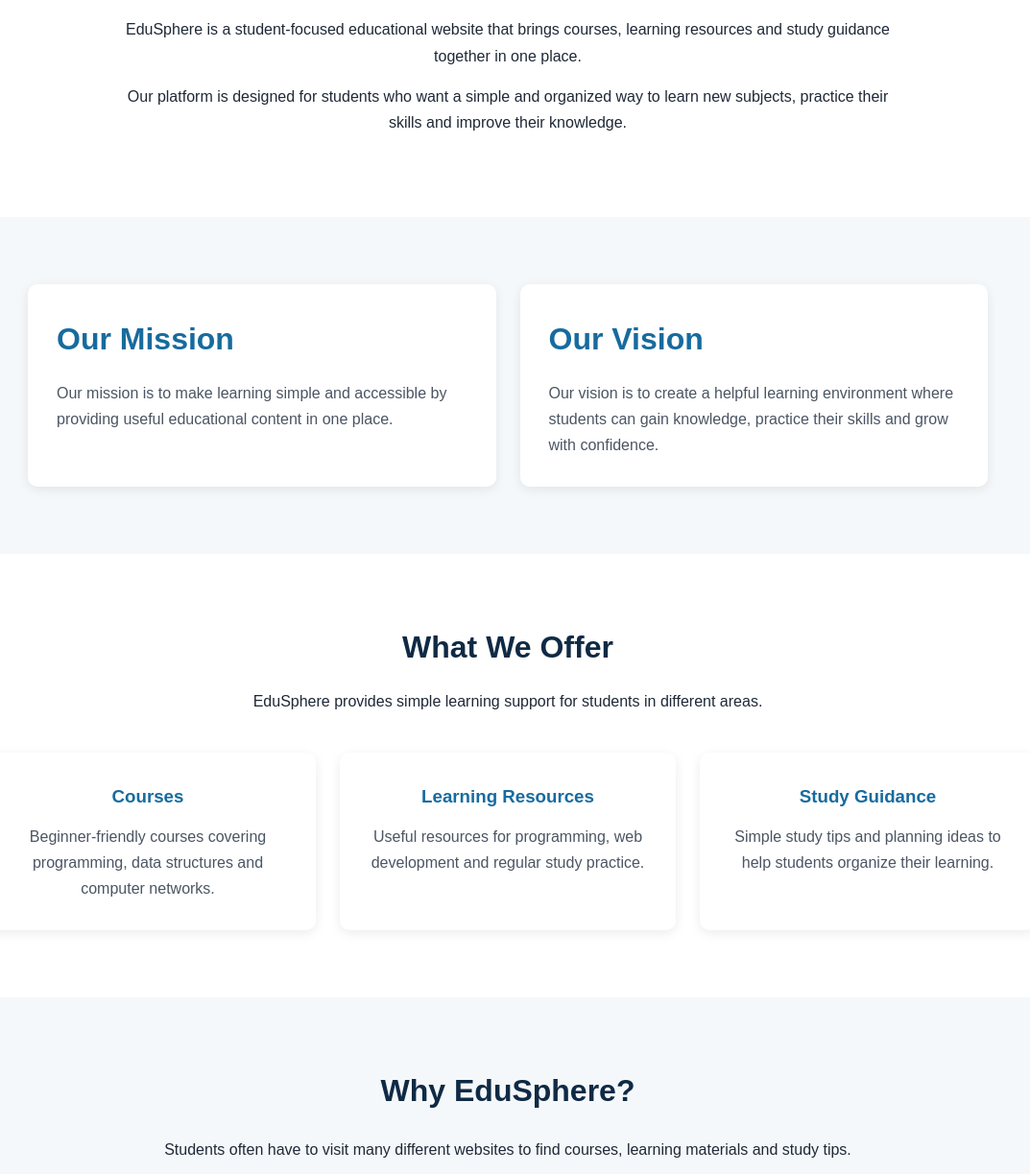
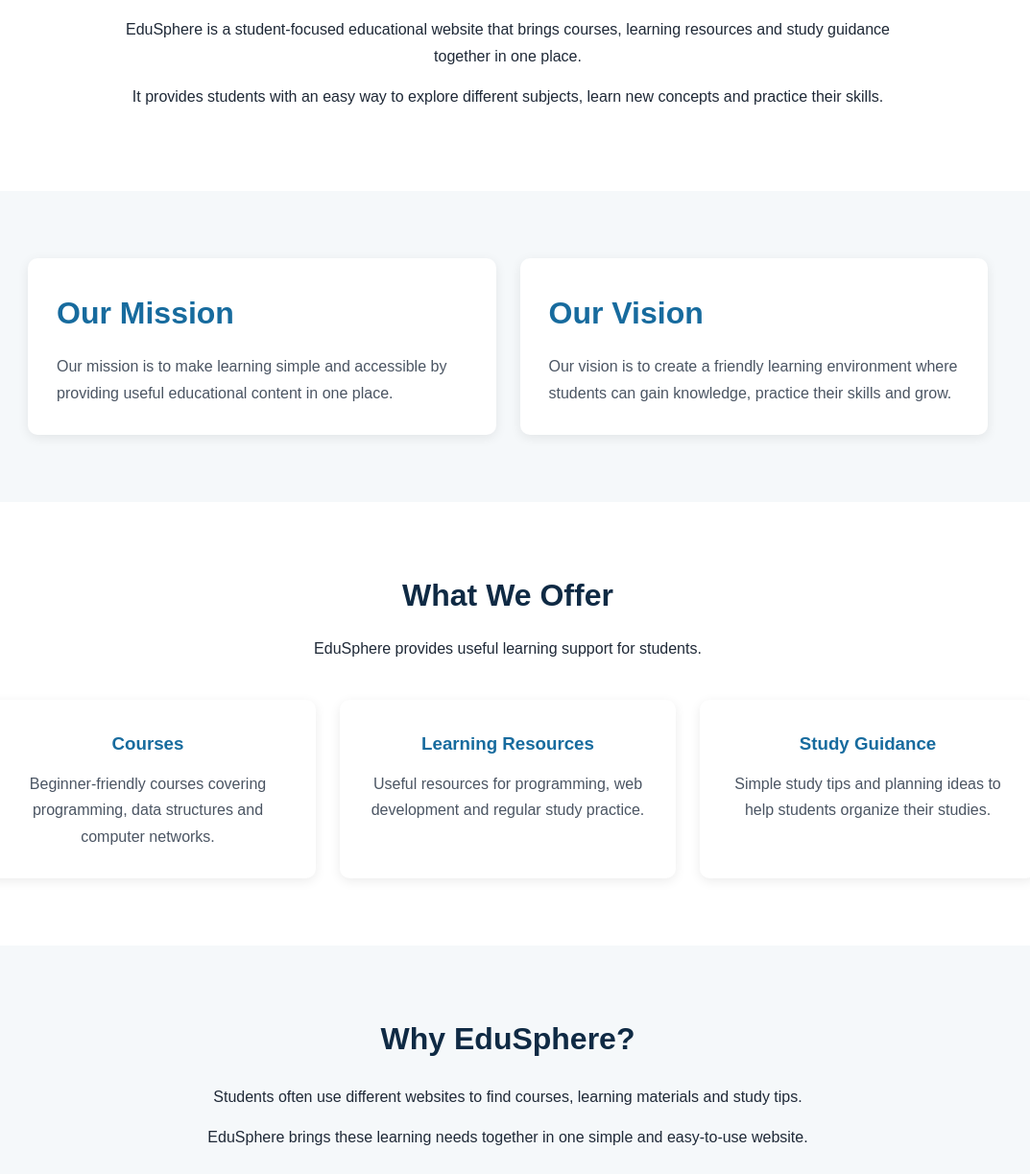
Before and after one commit to prayag07-spec/EduSphere, a plain HTML site: page about.html in a window 1280 px wide. Shown: the part 510-1733 px from the top of the page at 96% size, without its empty margins (111-1184 px from the left). Drawn offline with Linux system fonts and the light colour scheme.

Commit message:
Updated about.html

```diff
--- a/about.html
+++ b/about.html
@@ -41,8 +41,8 @@
             <h1>About EduSphere</h1>
 
             <p>
-                A simple and student-friendly learning platform
-                created to make education easier and more organized.
+                A simple learning platform designed to help students
+                learn, practice and improve their skills.
             </p>
 
         </section>
@@ -62,9 +62,9 @@
                 </p>
 
                 <p>
-                    Our platform is designed for students who want
-                    a simple and organized way to learn new subjects,
-                    practice their skills and improve their knowledge.
+                    It provides students with an easy way to explore
+                    different subjects, learn new concepts and practice
+                    their skills.
                 </p>
 
             </div>
@@ -95,9 +95,9 @@
                     <h2>Our Vision</h2>
 
                     <p>
-                        Our vision is to create a helpful learning
+                        Our vision is to create a friendly learning
                         environment where students can gain knowledge,
-                        practice their skills and grow with confidence.
+                        practice their skills and grow.
                     </p>
 
                 </article>
@@ -113,8 +113,7 @@
             <h2>What We Offer</h2>
 
             <p class="section-intro">
-                EduSphere provides simple learning support
-                for students in different areas.
+                EduSphere provides useful learning support for students.
             </p>
 
             <div class="card-container">
@@ -149,7 +148,7 @@
 
                     <p>
                         Simple study tips and planning ideas to help
-                        students organize their learning.
+                        students organize their studies.
                     </p>
 
                 </article>
@@ -167,14 +166,13 @@
                 <h2>Why EduSphere?</h2>
 
                 <p>
-                    Students often have to visit many different
-                    websites to find courses, learning materials
-                    and study tips.
+                    Students often use different websites to find
+                    courses, learning materials and study tips.
                 </p>
 
                 <p>
-                    EduSphere brings these basic learning needs
-                    together in one clear and easy-to-use website.
+                    EduSphere brings these learning needs together
+                    in one simple and easy-to-use website.
                 </p>
 
             </div>
@@ -191,8 +189,7 @@
 
                 <p>
                     Our goal is to help students understand concepts,
-                    practice regularly and become more confident
-                    in their studies.
+                    practice regularly and improve their confidence.
                 </p>
 
                 <a href="courses.html" class="btn">
```
